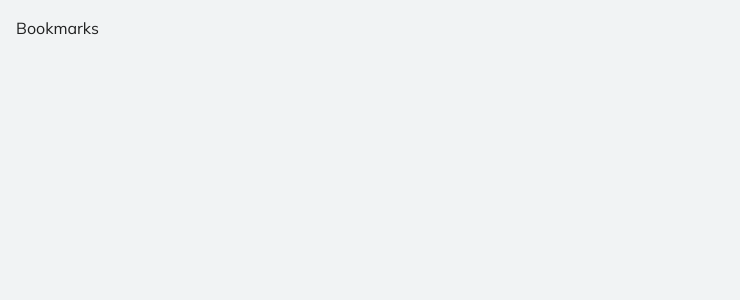
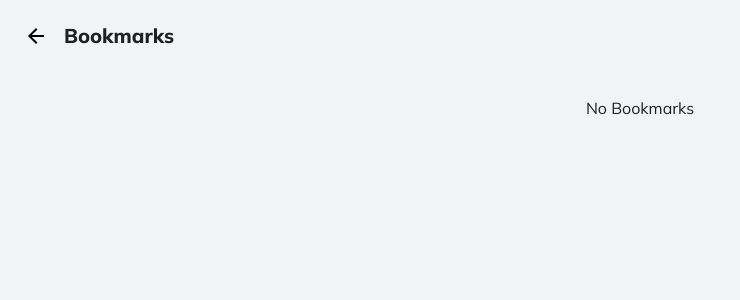
Before and after one commit to stephin007/dictionary, a React (Create React App) app: page /bookmarks in a window 1280 px wide. Shown: the top 300 px of the page, without its empty margins (0-740 px from the left). Built offline with nearby package versions, Linux system fonts and the light colour scheme.

Commit message:
Added the bookmark UI

```diff
--- a/src/App.js
+++ b/src/App.js
@@ -34,7 +34,10 @@ const App = () => {
           <Router>
             <Routes>
               <Route exact path='/' element={<Home />} />
-              <Route path='/bookmarks' element={<Bookmarks />} />
+              <Route
+                path='/bookmarks'
+                element={<Bookmarks bookmarks={bookmarks} />}
+              />
               <Route
                 path='/search/:word'
                 element={
--- a/src/components/Bookmarks/index.js
+++ b/src/components/Bookmarks/index.js
@@ -1,5 +1,52 @@
-const Bookmarks = () => {
-  return <div>Bookmarks</div>;
+import { Stack, IconButton, Typography, Box } from "@mui/material";
+import { ArrowBack as BackIcon } from "@mui/icons-material";
+import { Link } from "react-router-dom";
+
+const Bookmarks = ({ bookmarks }) => {
+  return (
+    <>
+      <Stack sx={{ mb: "16px" }} direction='row' alignItems='center'>
+        <IconButton
+          to='/'
+          component={Link}
+          sx={{
+            color: "black",
+            mr: "8px",
+          }}
+        >
+          <BackIcon />
+        </IconButton>
+        <Typography variant='h6'>Bookmarks</Typography>
+      </Stack>
+      {!!Object.keys(bookmarks).length ? (
+        Object.keys(bookmarks).map((b) => (
+          <Box
+            key={b}
+            to={`/search/${b}`}
+            component={Link}
+            sx={{
+              p: "16px",
+              cursor: "pointer",
+              backgroundColor: "white",
+              borderRadius: "8px",
+              textTransform: "capitalize",
+              fontWeight: 800,
+              mb: "16px",
+              display: "block",
+              color: "black",
+              textDecoration: "none",
+            }}
+          >
+            {b}
+          </Box>
+        ))
+      ) : (
+        <Typography sx={{ mt: "40px" }} align='center'>
+          No Bookmarks
+        </Typography>
+      )}
+    </>
+  );
 };
 
 export default Bookmarks;
--- a/src/components/Definition/index.js
+++ b/src/components/Definition/index.js
@@ -32,26 +32,31 @@ const Definition = ({ bookmarks, addBookmark, removeBookmark }) => {
 
   const isBookmarked = Object.keys(bookmarks).includes(word);
 
+  const updateState = (data) => {
+    setDefinitions(data);
+    setLoading(false);
+
+    const phonetics = data[0].phonetics;
+    if (!phonetics.length) return;
+
+    const url = phonetics[0].audio;
+    setAudio(new Audio(url));
+  };
+
   useEffect(() => {
     const fetchDefinitions = async () => {
       try {
         const resp = await axios.get(
           `https://api.dictionaryapi.dev/api/v2/entries/en/${word}`
         );
-        setDefinitions(resp.data);
-        setLoading(false);
-
-        const phonetics = resp.data[0].phonetics;
-        if (!phonetics.length) return;
-
-        const url = phonetics[0].audio;
-        setAudio(new Audio(url));
+        updateState(resp.data);
       } catch (err) {
         setLoading(false);
         setExist(false);
       }
     };
-    fetchDefinitions();
+    if (!isBookmarked) fetchDefinitions();
+    else updateState(bookmarks[word]);
     // eslint-disable-next-line
   }, []);
 
--- a/src/components/Home/index.js
+++ b/src/components/Home/index.js
@@ -10,7 +10,7 @@ import {
   Search as SearchIcon,
   Bookmark as BookmarkIcon,
 } from "@mui/icons-material";
-import { useNavigate } from "react-router-dom";
+import { Link, useNavigate } from "react-router-dom";
 
 const Home = () => {
   const [word, setWord] = useState("");
@@ -70,7 +70,10 @@ const Home = () => {
             />
           </form>
         </Box>
+
         <IconButton
+          to='/bookmarks'
+          component={Link}
           sx={{
             borderRadius: "16px",
             p: "16px",
--- a/src/theme.js
+++ b/src/theme.js
@@ -18,6 +18,9 @@ export default createTheme({
     h5: {
       fontWeight: 800,
     },
+    h6: {
+      fontWeight: 800,
+    },
     subtitle1: {
       fontWeight: 800,
     },
```
